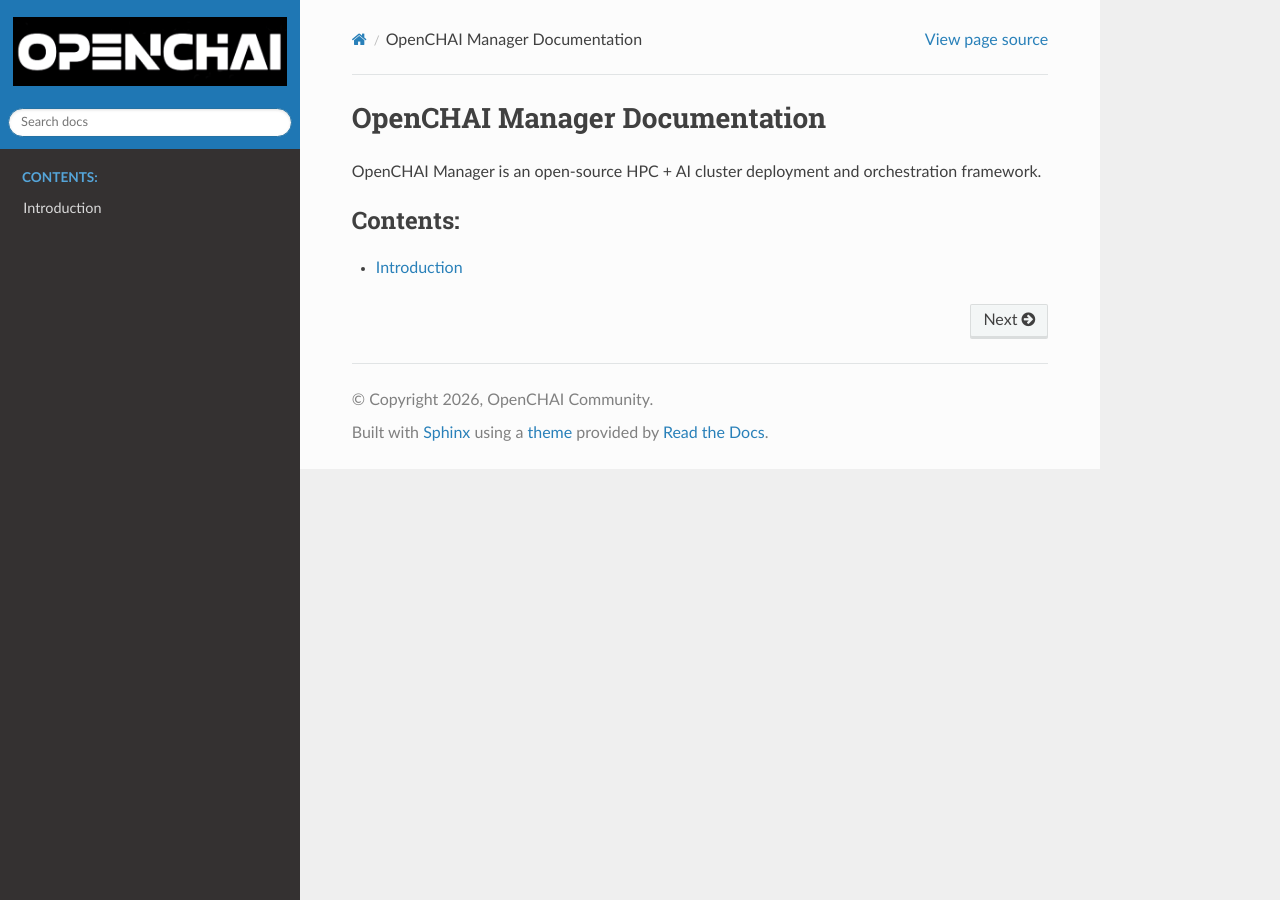
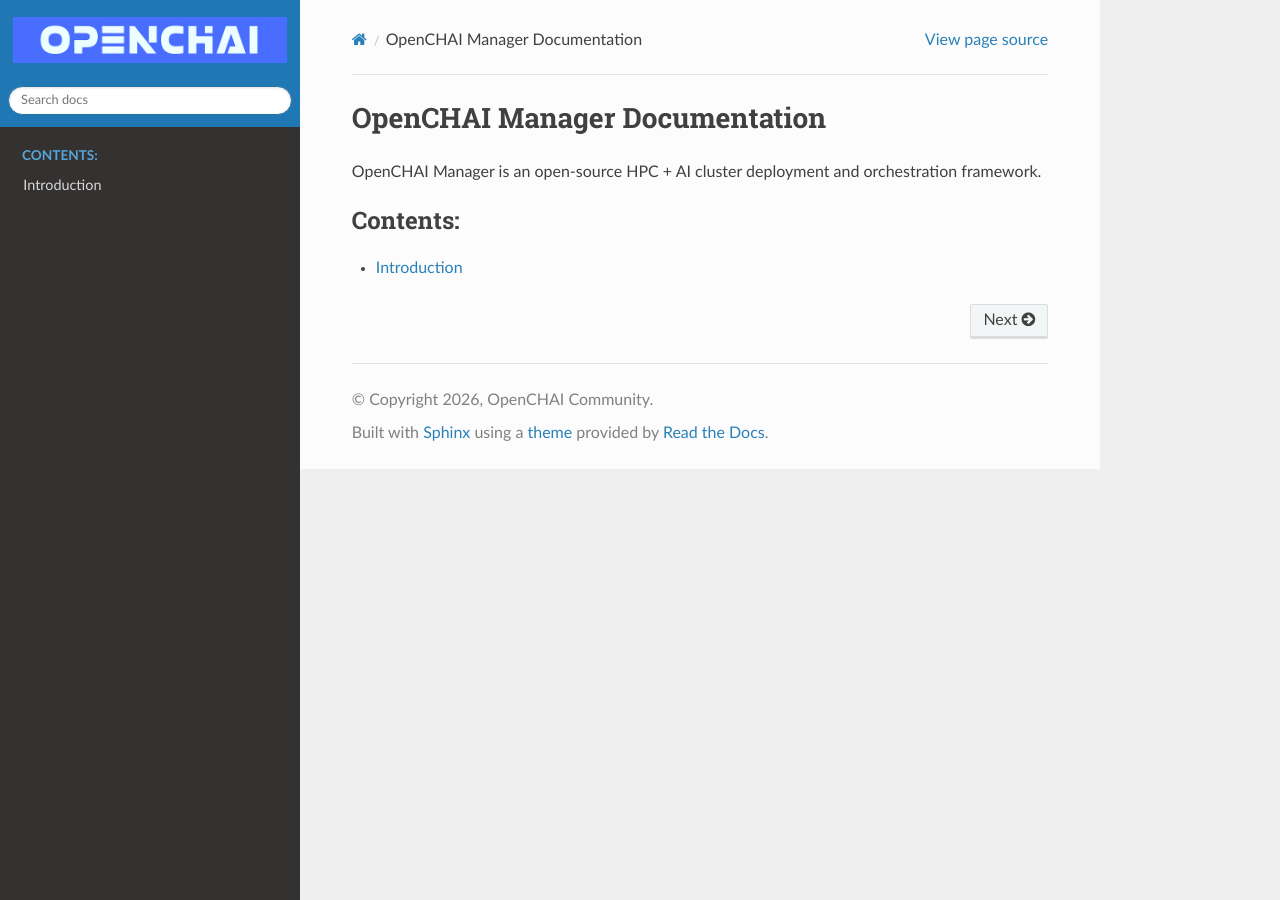
Before and after one commit to OpenHPC-AI/OpenCHAI, a Sphinx documentation site: the page built from docs/index.rst, in a window 1280 px wide. Built offline with Sphinx 7.4.7 and the Read the Docs theme 3.1.0, drawn with Linux system fonts in a browser that asks for light colours.

Commit message:
Update conf.py

```diff
--- a/docs/conf.py
+++ b/docs/conf.py
@@ -59,7 +59,7 @@
 html_theme = "sphinx_rtd_theme"
 
 html_short_title = "OpenCHAI"
-html_logo = "_static/chai_logo.png"
+html_logo = "_static/chai_manager_tool_logo.png"
 html_static_path = ["_static"]
 
 html_theme_options = {
```
